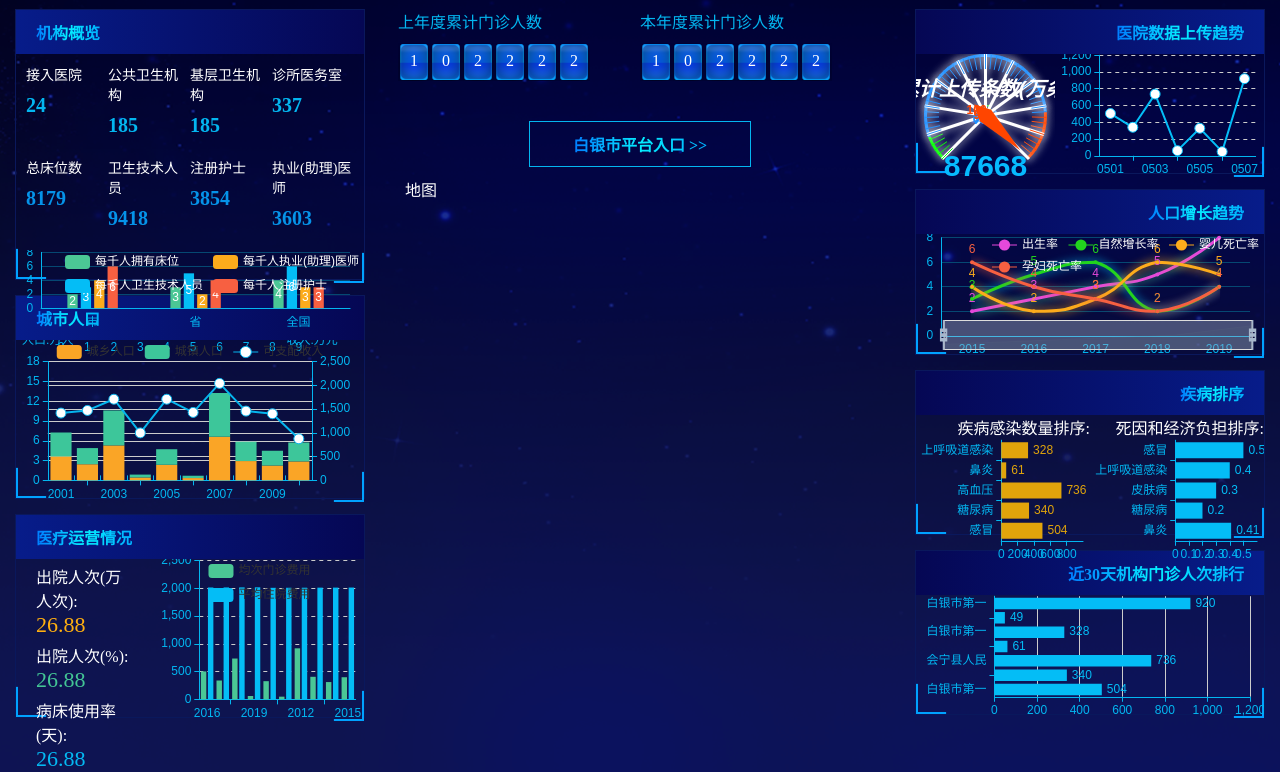
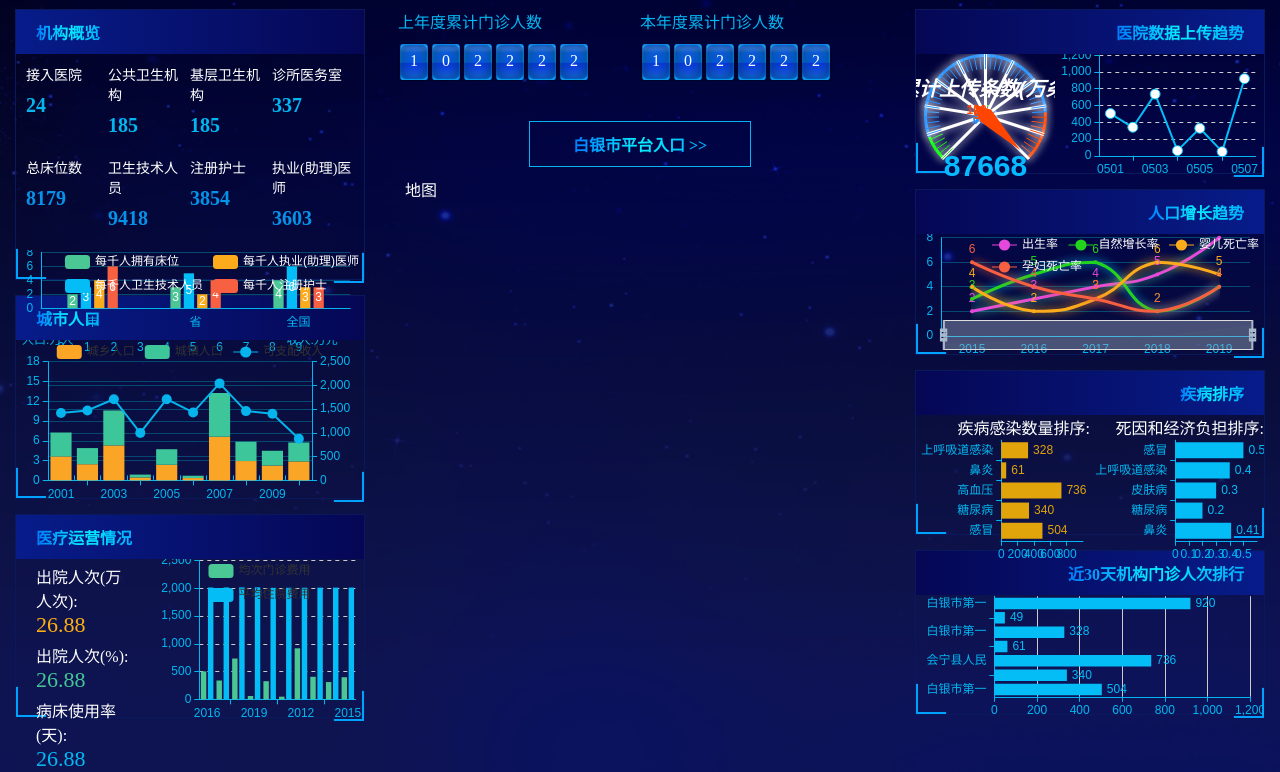
Before and after one commit to cizkey/large-screen-show, a website: page src/index.html in a window 1280 px wide. Shown: the part 65-837 px from the top of the page. Drawn offline with Linux system fonts and the light colour scheme; files whose address does not match are found by name.

Commit message:
fix: update the style

```diff
--- a/src/js/loadPop.js
+++ b/src/js/loadPop.js
@@ -1,5 +1,4 @@
-$(function () {
-
+$(function() {
   let dataX = [
     "2001",
     "2002",
@@ -76,6 +75,11 @@ $(function () {
           lineStyle: {
             color: "#03B6F0"
           }
+        },
+        splitLine: {
+          lineStyle: {
+            color: "#054872"
+          }
         }
       },
       {
@@ -87,6 +91,11 @@ $(function () {
         axisLine: {
           lineStyle: {
             color: "#03B6F0"
+          }
+        },
+        splitLine: {
+          lineStyle: {
+            color: "#054872"
           }
         }
       }
@@ -111,8 +120,9 @@ $(function () {
       {
         name: "可支配收入",
         type: "line",
+        symbol: "circle",
         symbolSize: 10,
-        data: data3
+        data: data3,
       }
     ]
   };
```
Also changed, not shown: src/index.html (+1 -0 lines).
